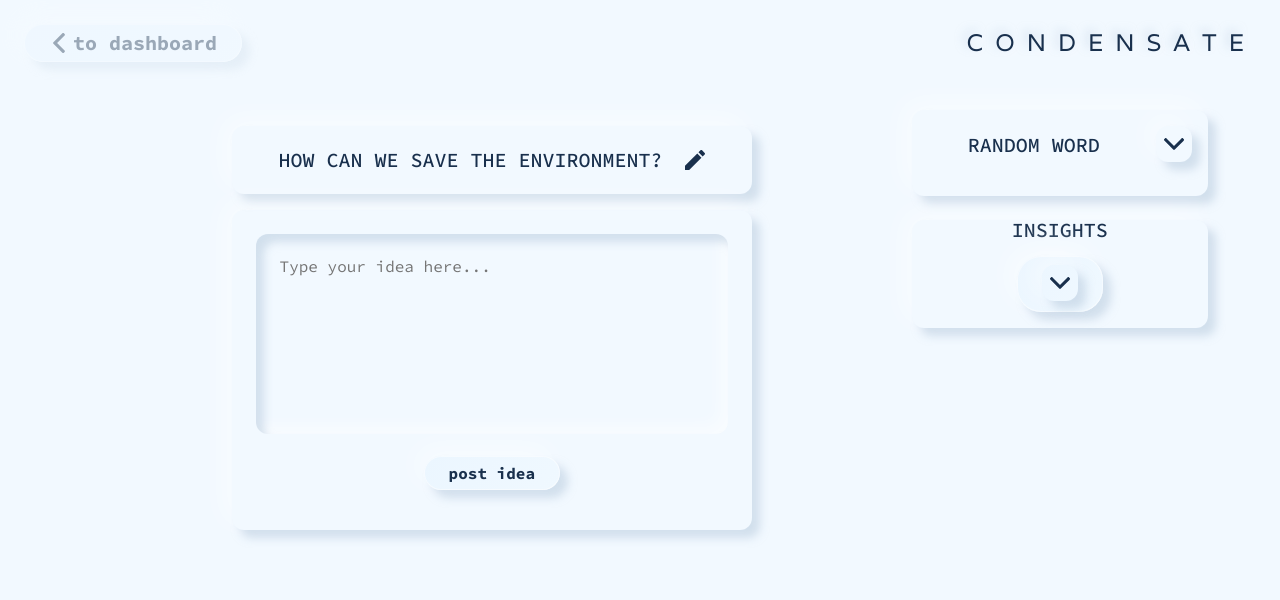
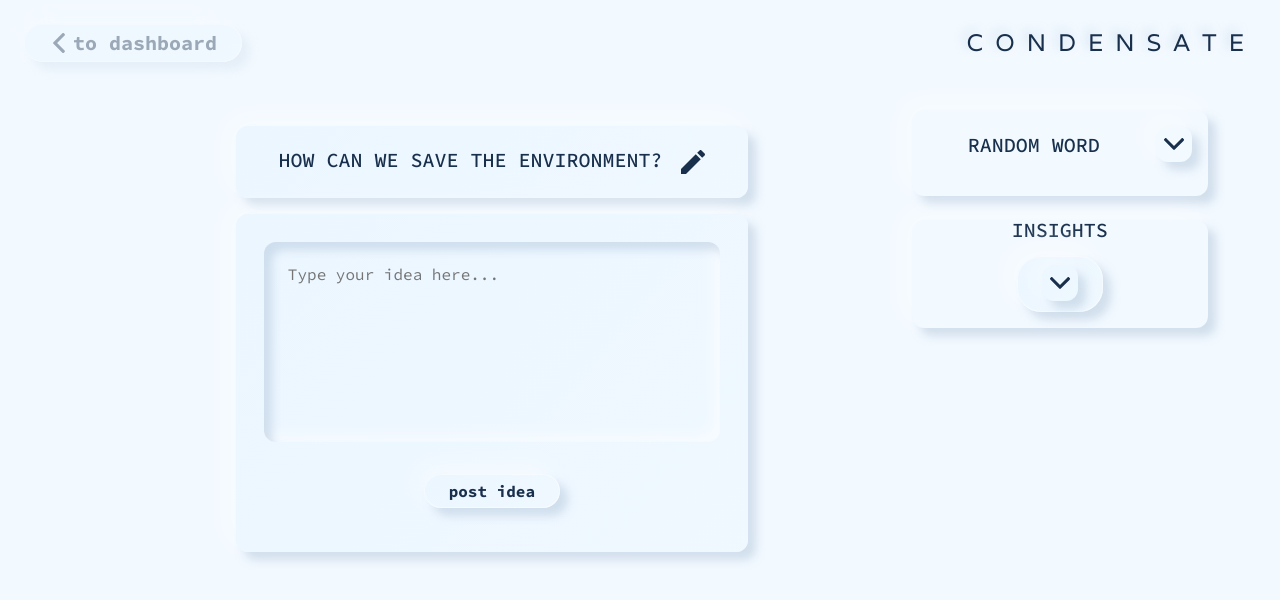
Before and after one commit to CondensateCrew/Condensate, a React (Create React App) app: page /round-three in a window 1280 px wide. Shown: the top 600 px of the page. Built offline with nearby package versions, Linux system fonts and the light colour scheme.

Commit message:
Update styles for Insights block on Round 3

```diff
--- a/src/Components/FinalIdeaField/FinalIdeaField.scss
+++ b/src/Components/FinalIdeaField/FinalIdeaField.scss
@@ -12,27 +12,27 @@
 .final-idea-question-div {
   display: flex;
   justify-content: space-evenly;
-  width: 62%;
+  width: 40vw;
+  background: $primary-gradient;
   border-radius: $one-line-border-radius;
   box-shadow: $external-shadow;
   padding: $medium-space;
   margin: $small-space;
   img {
-    width: 1.25rem;
+    width: $big-text;
   }
 }
 
 .final-idea-field-div {
-  width: 62%;
-  height: 40vh;
+  background: $primary-gradient;
+  width: 40vw;
   display: flex;
   justify-content: space-between;
   align-items: center;
   flex-direction: column;
   border-radius: $one-line-border-radius;
   box-shadow: $external-shadow;
-  padding: $medium-space;
-
+  padding: $big-block-padding-space + $tiny-space;
   textarea {
     resize: none;
     width: 100%;
@@ -40,8 +40,8 @@
     padding: $medium-space;
     box-shadow: $inner-shadow;
     border-radius: $one-line-border-radius;
+    margin-bottom: $small-space;
   }
-
   button {
     @extend %regular-btn;
   }
```
